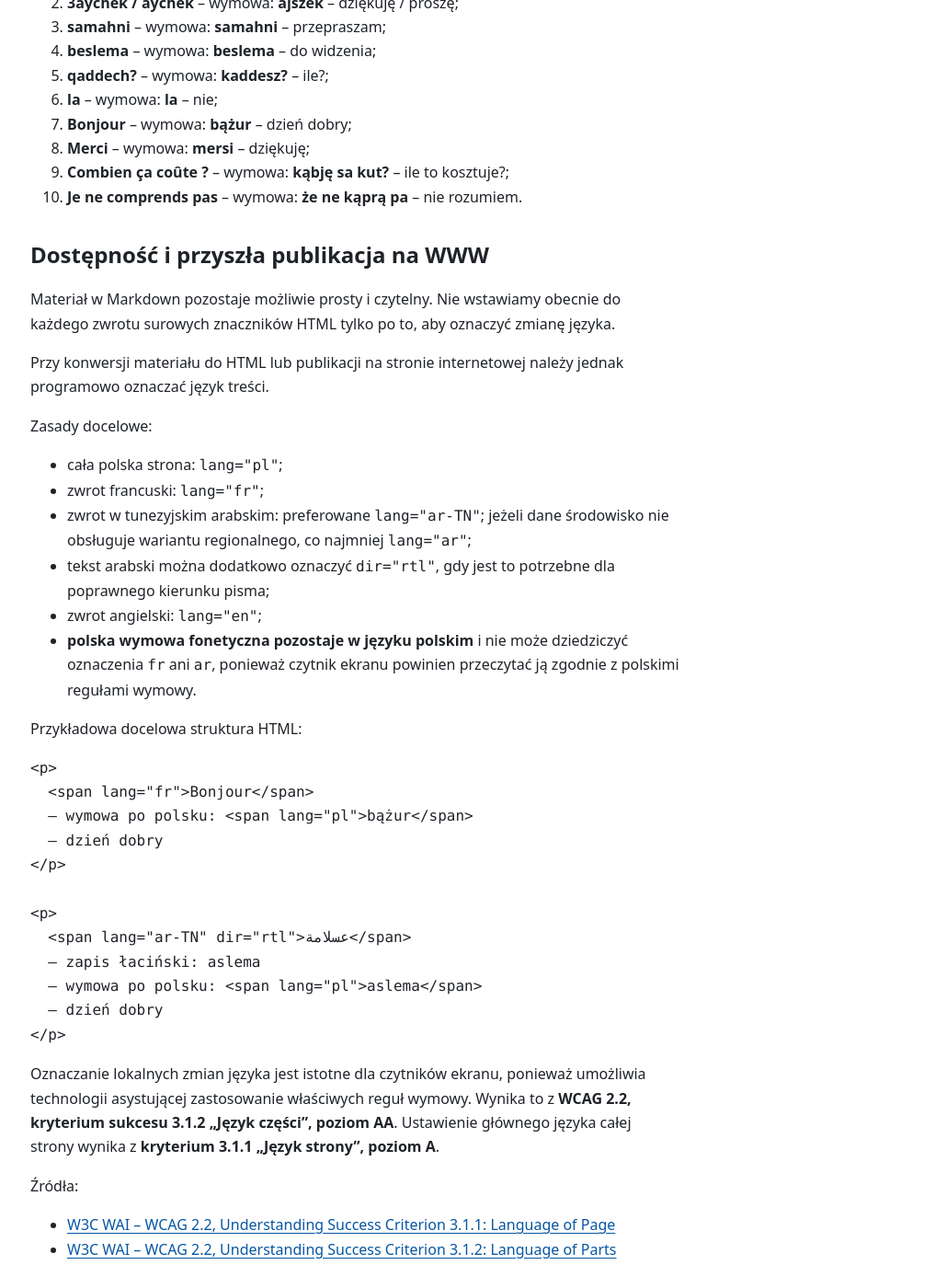
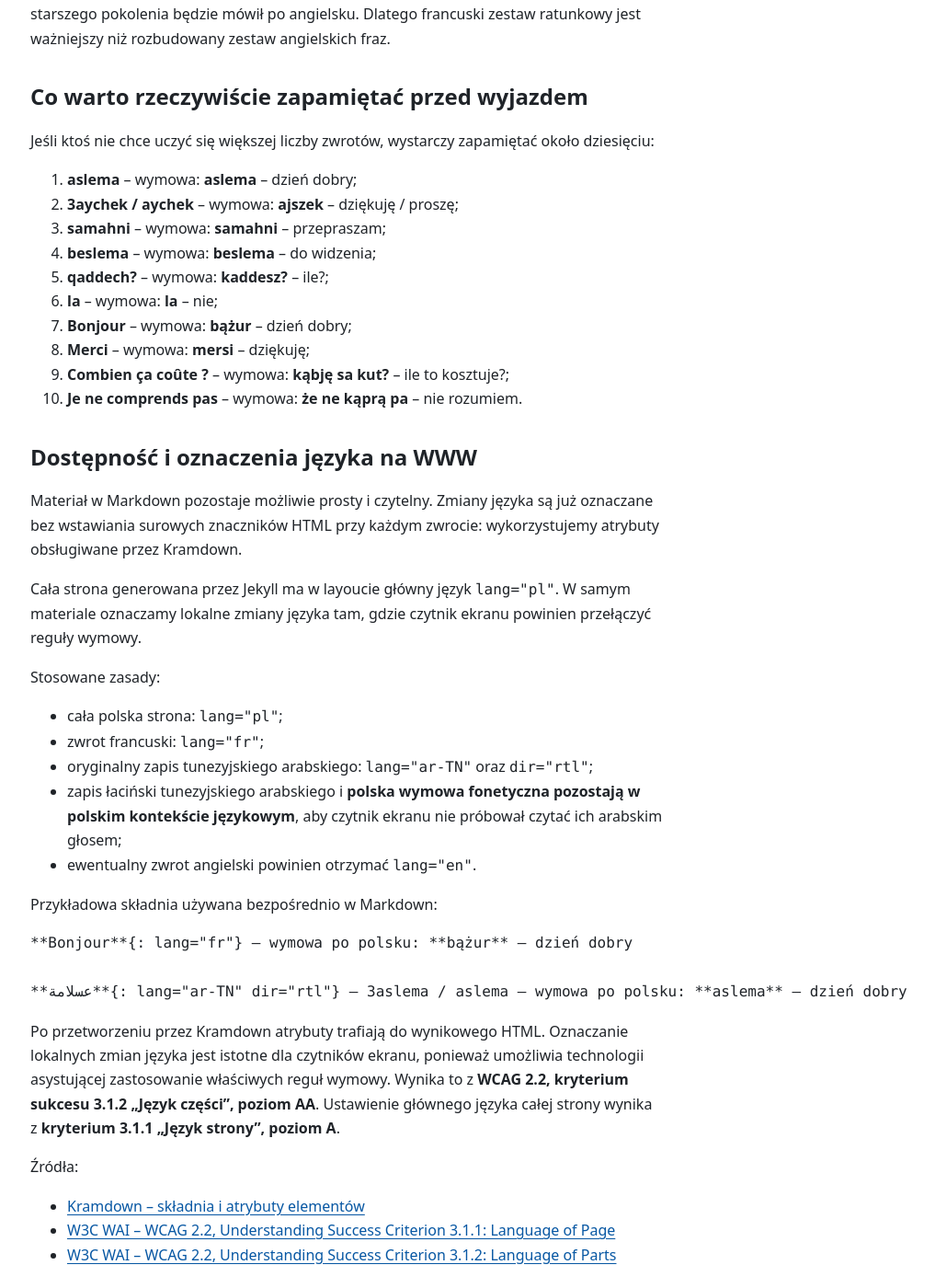
Before and after one commit to rotnicki/djerba-2026, a Jekyll site: the page built from jezyk-i-zwroty.md, in a window 1280 px wide and 1400 px high, scrolled down 5443 px. Shown: the whole window at 92% size, without its empty margins (31-1048 px from the left). Built offline with Jekyll 4.4.1, drawn with Linux system fonts in a browser that asks for light colours; our own code applies the rules of GitHub Pages for plain Markdown files; some of the changed text lies outside the part shown.

Commit message:
Dodaj oznaczenia języka i zwroty dostępności

````diff
--- a/jezyk-i-zwroty.md
+++ b/jezyk-i-zwroty.md
@@ -65,12 +65,12 @@
 
 ### Powitania i grzeczność
 
-- **عسلامة — aslema** – wymowa po polsku: **aslema** – cześć / dzień dobry;
-- **السلام عليكم — salam alejkum** – wymowa po polsku: **salam alejkum** – tradycyjne powitanie „pokój z tobą / z wami”;
-- **وعليكم السلام — wa alejkum salam** – wymowa po polsku: **ua alejkum salam** – odpowiedź na „salam alejkum”;
-- **عيشك — 3aychek / aychek** – wymowa po polsku: **ajszek** – dziękuję; w tunezyjskim może również pełnić funkcję „proszę”;
-- **سامحني — samahni** – wymowa po polsku: **samahni** – przepraszam / proszę wybaczyć;
-- **بسلامة — beslema / bislama** – wymowa po polsku: **beslema** – do widzenia.
+- **عسلامة**{: lang="ar-TN" dir="rtl"} — 3aslema / aslema – wymowa po polsku: **aslema** – cześć / dzień dobry;
+- **السلام عليكم**{: lang="ar-TN" dir="rtl"} — salam alejkum – wymowa po polsku: **salam alejkum** – tradycyjne powitanie „pokój z tobą / z wami”;
+- **وعليكم السلام**{: lang="ar-TN" dir="rtl"} — wa alejkum salam – wymowa po polsku: **ua alejkum salam** – odpowiedź na „salam alejkum”;
+- **عيشك**{: lang="ar-TN" dir="rtl"} — 3aychek / aychek – wymowa po polsku: **ajszek** – dziękuję; w tunezyjskim może również pełnić funkcję „proszę”;
+- **سامحني**{: lang="ar-TN" dir="rtl"} — samahni – wymowa po polsku: **samahni** – przepraszam / proszę wybaczyć;
+- **بسلامة**{: lang="ar-TN" dir="rtl"} — beslema / bislama – wymowa po polsku: **beslema** – do widzenia.
 
 Źródła pomocnicze:
 
@@ -81,17 +81,17 @@
 
 ### Podstawowe odpowiedzi
 
-- **إي — ey** – wymowa po polsku: **ej** – tak, bardzo częste w mowie potocznej;
-- **لا — la** – wymowa po polsku: **la** – nie;
-- **ما نفهمش — ma nefhemch** – wymowa po polsku: **ma nefhemsz** – nie rozumiem;
-- **شوية — chwayya / chwaya** – wymowa po polsku: **szłajja** – trochę / odrobinę; w odpowiednim kontekście może pomóc poprosić, żeby coś robić wolniej.
+- **إي**{: lang="ar-TN" dir="rtl"} — ey – wymowa po polsku: **ej** – tak, bardzo częste w mowie potocznej;
+- **لا**{: lang="ar-TN" dir="rtl"} — la – wymowa po polsku: **la** – nie;
+- **ما نفهمش**{: lang="ar-TN" dir="rtl"} — ma nefhemch – wymowa po polsku: **ma nefhemsz** – nie rozumiem;
+- **شوية**{: lang="ar-TN" dir="rtl"} — chwayya / chwaya – wymowa po polsku: **szłajja** – trochę / odrobinę; w odpowiednim kontekście może pomóc poprosić, żeby coś robić wolniej.
 
 ### Zakupy
 
-- **قداش؟ — qaddech? / qaddesh?** – wymowa po polsku: **kaddesz?** – ile? / ile kosztuje?;
-- **غالي — ghali** – wymowa po polsku: w przybliżeniu **gali**, z pierwszą głoską wymawianą bardziej gardłowo – drogo / drogi;
-- **برشا — barcha** – wymowa po polsku: **barsza** – dużo / bardzo;
-- **ما نحبش — ma nhebch / ma n7ebch** – wymowa po polsku: **ma nhebsz** – nie chcę.
+- **قداش؟**{: lang="ar-TN" dir="rtl"} — qaddech? / qaddesh? – wymowa po polsku: **kaddesz?** – ile? / ile kosztuje?;
+- **غالي**{: lang="ar-TN" dir="rtl"} — ghali – wymowa po polsku: w przybliżeniu **gali**, z pierwszą głoską wymawianą bardziej gardłowo – drogo / drogi;
+- **برشا**{: lang="ar-TN" dir="rtl"} — barcha – wymowa po polsku: **barsza** – dużo / bardzo;
+- **ما نحبش**{: lang="ar-TN" dir="rtl"} — ma nhebch / ma n7ebch – wymowa po polsku: **ma nhebsz** – nie chcę.
 
 Nie należy martwić się niedoskonałą wymową. W tym zestawie ważniejsze są prosty komunikat, spokojny ton i możliwość rozpoznania słowa przez rozmówcę niż odtworzenie wszystkich arabskich głosek.
 
@@ -177,47 +183,38 @@
 4. **beslema** – wymowa: **beslema** – do widzenia;
 5. **qaddech?** – wymowa: **kaddesz?** – ile?;
 6. **la** – wymowa: **la** – nie;
-7. **Bonjour** – wymowa: **bążur** – dzień dobry;
-8. **Merci** – wymowa: **mersi** – dziękuję;
-9. **Combien ça coûte ?** – wymowa: **kąbję sa kut?** – ile to kosztuje?;
-10. **Je ne comprends pas** – wymowa: **że ne kąprą pa** – nie rozumiem.
+7. **Bonjour**{: lang="fr"} – wymowa: **bążur** – dzień dobry;
+8. **Merci**{: lang="fr"} – wymowa: **mersi** – dziękuję;
+9. **Combien ça coûte ?**{: lang="fr"} – wymowa: **kąbję sa kut?** – ile to kosztuje?;
+10. **Je ne comprends pas**{: lang="fr"} – wymowa: **że ne kąprą pa** – nie rozumiem.
 
-## Dostępność i przyszła publikacja na WWW
+## Dostępność i oznaczenia języka na WWW
 
-Materiał w Markdown pozostaje możliwie prosty i czytelny. Nie wstawiamy obecnie do każdego zwrotu surowych znaczników HTML tylko po to, aby oznaczyć zmianę języka.
+Materiał w Markdown pozostaje możliwie prosty i czytelny. Zmiany języka są już oznaczane bez wstawiania surowych znaczników HTML przy każdym zwrocie: wykorzystujemy atrybuty obsługiwane przez Kramdown.
 
-Przy konwersji materiału do HTML lub publikacji na stronie internetowej należy jednak programowo oznaczać język treści.
+Cała strona generowana przez Jekyll ma w layoucie główny język `lang="pl"`. W samym materiale oznaczamy lokalne zmiany języka tam, gdzie czytnik ekranu powinien przełączyć reguły wymowy.
 
-Zasady docelowe:
+Stosowane zasady:
 
 - cała polska strona: `lang="pl"`;
 - zwrot francuski: `lang="fr"`;
-- zwrot w tunezyjskim arabskim: preferowane `lang="ar-TN"`; jeżeli dane środowisko nie obsługuje wariantu regionalnego, co najmniej `lang="ar"`;
-- tekst arabski można dodatkowo oznaczyć `dir="rtl"`, gdy jest to potrzebne dla poprawnego kierunku pisma;
-- zwrot angielski: `lang="en"`;
-- **polska wymowa fonetyczna pozostaje w języku polskim** i nie może dziedziczyć oznaczenia `fr` ani `ar`, ponieważ czytnik ekranu powinien przeczytać ją zgodnie z polskimi regułami wymowy.
+- oryginalny zapis tunezyjskiego arabskiego: `lang="ar-TN"` oraz `dir="rtl"`;
+- zapis łaciński tunezyjskiego arabskiego i **polska wymowa fonetyczna pozostają w polskim kontekście językowym**, aby czytnik ekranu nie próbował czytać ich arabskim głosem;
+- ewentualny zwrot angielski powinien otrzymać `lang="en"`.
 
-Przykładowa docelowa struktura HTML:
+Przykładowa składnia używana bezpośrednio w Markdown:
 
-```html
-<p>
-  <span lang="fr">Bonjour</span>
-  – wymowa po polsku: <span lang="pl">bążur</span>
-  – dzień dobry
-</p>
+```markdown
+**Bonjour**{: lang="fr"} – wymowa po polsku: **bążur** – dzień dobry
 
-<p>
-  <span lang="ar-TN" dir="rtl">عسلامة</span>
-  – zapis łaciński: aslema
-  – wymowa po polsku: <span lang="pl">aslema</span>
-  – dzień dobry
-</p>
+**عسلامة**{: lang="ar-TN" dir="rtl"} — 3aslema / aslema – wymowa po polsku: **aslema** – dzień dobry
 ```
 
-Oznaczanie lokalnych zmian języka jest istotne dla czytników ekranu, ponieważ umożliwia technologii asystującej zastosowanie właściwych reguł wymowy. Wynika to z **WCAG 2.2, kryterium sukcesu 3.1.2 „Język części”, poziom AA**. Ustawienie głównego języka całej strony wynika z **kryterium 3.1.1 „Język strony”, poziom A**.
+Po przetworzeniu przez Kramdown atrybuty trafiają do wynikowego HTML. Oznaczanie lokalnych zmian języka jest istotne dla czytników ekranu, ponieważ umożliwia technologii asystującej zastosowanie właściwych reguł wymowy. Wynika to z **WCAG 2.2, kryterium sukcesu 3.1.2 „Język części”, poziom AA**. Ustawienie głównego języka całej strony wynika z **kryterium 3.1.1 „Język strony”, poziom A**.
 
 Źródła:
 
+- [Kramdown – składnia i atrybuty elementów](https://kramdown.gettalong.org/syntax.html)
 - [W3C WAI – WCAG 2.2, Understanding Success Criterion 3.1.1: Language of Page](https://www.w3.org/WAI/WCAG22/Understanding/language-of-page)
 - [W3C WAI – WCAG 2.2, Understanding Success Criterion 3.1.2: Language of Parts](https://www.w3.org/WAI/WCAG22/Understanding/language-of-parts)
 
@@ -231,14 +228,13 @@
 - zwrotów w tamazight wyłącznie dla efektu egzotycznego;
 - naukowej transkrypcji fonetycznej jako podstawowego sposobu zapisu.
 
-Oryginalny zapis arabski pozostaje w materiale po to, aby można go było pokazać miejscowej osobie albo poprawnie przedstawić na przyszłej stronie. Celem ściągi jest komunikacja, nie nauka językoznawstwa.
+Oryginalny zapis arabski pozostaje w materiale po to, aby można go było pokazać miejscowej osobie albo poprawnie przedstawić na stronie. Celem ściągi jest komunikacja, nie nauka językoznawstwa.
 
 ## Do sprawdzenia przed ostatecznym wydrukiem lub publikacją ściągi
 
 - czy hotel i lokalny przewodnik używają w praktyce angielskiego, francuskiego czy obu języków;
 - nazwy miejsc z planu wyjazdu w oficjalnej pisowni francuskiej i arabskiej;
 - uproszczoną polską wymowę nazw miejscowości, które grupa będzie najczęściej podawała taksówkarzom;
-- ewentualne zwroty dotyczące szczególnych potrzeb grupy, np. „osoba niewidoma”, „proszę podać ramię”, „proszę powiedzieć, gdzie jest stopień”;
 - przed wersją ostateczną odsłuchać kluczowe zwroty wypowiadane przez rodzimych użytkowników i w razie potrzeby skorygować polski zapis fonetyczny.
 
 ## Źródła
````
Also changed, not shown: other parts of jezyk-i-zwroty.md (+43 -36 lines).
